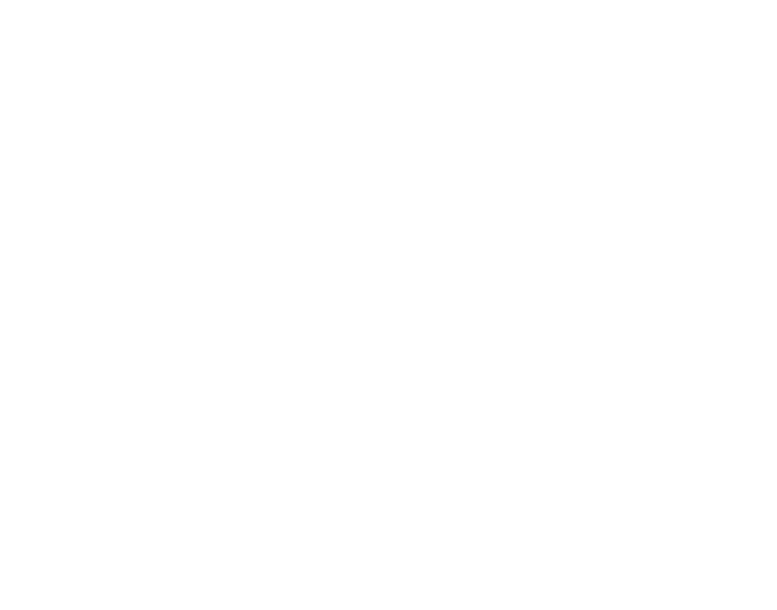
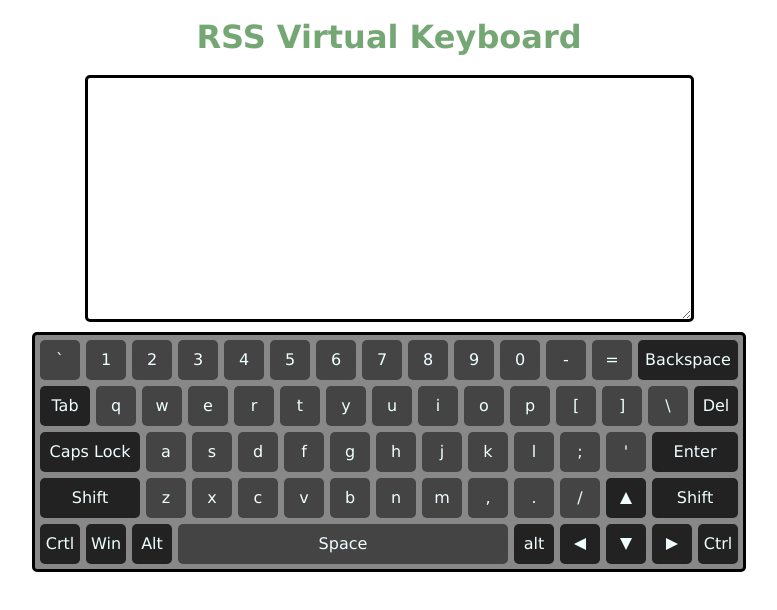
Before and after one commit to GinezisNWD/virtual-keyboard, a plain HTML site: page index.html in a window 1280 px wide. Shown: the whole page, without its empty margins (251-1028 px from the left). Drawn offline with Linux system fonts and the light colour scheme.

Commit message:
feat: add render keyboard section

```diff
--- a/assets/sass/main.scss
+++ b/assets/sass/main.scss
@@ -27,6 +27,8 @@
 html,
 body {
 	height: 100%;
+	font-family: Verdana, Geneva, Tahoma, sans-serif;
+	font-size: 16px;
 }
 
 .container {
--- a/assets/sass/pages/_home.scss
+++ b/assets/sass/pages/_home.scss
@@ -0,0 +1,153 @@
+.keyboard {
+	display: flex;
+	flex-direction: column;
+	align-items: center;
+
+
+	&__title {
+		font-size: 2rem;
+		font-weight: 600;
+		color: rgb(117, 167, 117);
+	}
+
+	&__input {
+		margin: 0 0 10px 0;
+		padding: 10px;
+		resize: both;
+
+		border: 3px solid #000;
+		border-radius: 5px;
+	}
+
+	&__keys {
+		display: flex;
+		flex-direction: column;
+		padding: 2px;
+
+		background: #888888;
+		border: 3px solid #000;
+		border-radius: 5px;
+	}
+
+	&__row {
+		display: flex;
+		justify-content: space-between;
+	}
+
+	&__key {
+		display: flex;
+		align-items: center;
+		justify-content: center;
+		margin: 3px;
+		min-width: 40px;
+		min-height: 40px;
+
+
+		color: azure;
+		border-radius: 5px;
+		background: #444444;
+
+		&:hover {
+			cursor: pointer;
+			background: rgb(117, 167, 117);
+			transition: 0.3s;
+		}
+
+		&_service {
+			background-color: #222222;
+		}
+
+		&_tab {
+			width: 50px;
+		}
+
+		&_backspace {
+			width: 100px;
+		}
+
+		&_del {
+			width: 44px;
+		}
+
+		&_caps-lock {
+			width: 100px;
+		}
+
+		&_enter {
+			width: 86px;
+		}
+
+		&_shift {}
+
+		&_left-shift {
+			width: 100px;
+		}
+
+		&_right-shift {
+			width: 86px;
+		}
+
+		&_space {
+			flex: 1 1 auto;
+		}
+
+		&_ctrl {}
+
+		&_left-ctrl {}
+
+		&_right-crtl {}
+
+		&_win {}
+
+		&_alt {}
+
+		&_left-alt {}
+
+		&_right-alt {}
+
+		&_up {
+			span {
+				width: 0;
+				height: 0;
+				border-left: 6px solid transparent;
+				border-right: 6px solid transparent;
+				border-bottom: 12px solid azure;
+			}
+		}
+
+		&_down {
+			span {
+				width: 0;
+				height: 0;
+				border-left: 6px solid transparent;
+				border-right: 6px solid transparent;
+				border-top: 12px solid azure;
+			}
+		}
+
+		&_left {
+			span {
+				width: 0;
+				height: 0;
+				border-top: 6px solid transparent;
+				border-bottom: 6px solid transparent;
+				border-right: 12px solid azure;
+			}
+		}
+
+		&_right {
+			span {
+				width: 0;
+				height: 0;
+				border-top: 6px solid transparent;
+				border-bottom: 6px solid transparent;
+				border-left: 12px solid azure;
+			}
+		}
+	}
+
+	&__key._active {
+		border-radius: 40px;
+		background-color: rgb(22, 172, 22);
+	}
+}
--- a/index.html
+++ b/index.html
@@ -10,20 +10,10 @@
 </head>
 
 <body>
-	<div class="wrapper">
-		<header class="header">
-			<div class="container"></div>
-		</header>
-		<main class="main">
-			<div class="container"></div>
-		</main>
-		<footer class="footer">
-			<div class="container"></div>
-		</footer>
-	</div>
 
 
-	<script src="js/index.js"></script>
+
+	<script type="module" src="js/index.js"></script>
 </body>
 
 </html>
--- a/js/index.js
+++ b/js/index.js
@@ -0,0 +1,3 @@
+import { init, initKeyboard } from "./keyboard-render.js"
+init()
+initKeyboard()
--- /dev/null
+++ b/js/keyboard-languages.js
@@ -0,0 +1,12 @@
+const en = [
+	['`', '1', '2', '3', '4', '5', '6', '7', '8', '9', '0', '-', '=', 'Backspace',],
+	['Tab', 'q', 'w', 'e', 'r', 't', 'y', 'u', 'i', 'o', 'p', '[', ']', '\\', 'Del'],
+	['Caps Lock', 'a', 's', 'd', 'f', 'g', 'h', 'j', 'k', 'l', ';', `'`, 'Enter',],
+	['Shift', 'z', 'x', 'c', 'v', 'b', 'n', 'm', ',', '.', '/', 'up', 'Shift',],
+	['Crtl', 'Win', 'Alt', 'Space', 'alt', 'left', 'down', 'right', 'Ctrl',],
+
+]
+
+const enAlt = [[]]
+
+export { en, enAlt }
--- /dev/null
+++ b/js/keyboard-render.js
@@ -0,0 +1,82 @@
+import { en, enAlt } from "./keyboard-languages.js"
+
+function init() {
+	const wrapper = document.createElement('div')
+	wrapper.classList.add('wrapper')
+	document.body.prepend(wrapper)
+
+	const main = document.createElement('main')
+	main.classList.add('main')
+	wrapper.prepend(main)
+
+	const container = document.createElement('div')
+	container.classList.add('container')
+	main.prepend(container)
+}
+
+function initKeyboard(lang = 'en') {
+	const container = document.querySelector('.main .container')
+
+	const keyboard = document.createElement('section')
+	keyboard.classList.add('keyboard')
+	container.prepend(keyboard)
+
+	const keyboardTitle = document.createElement('h1')
+	keyboardTitle.classList.add('keyboard__title')
+	keyboardTitle.textContent = 'RSS Virtual Keyboard'
+	keyboard.append(keyboardTitle)
+
+	const keyboarInput = document.createElement('textarea')
+	keyboarInput.classList.add('keyboard__input')
+	keyboarInput.setAttribute('cols', 70)
+	keyboarInput.setAttribute('rows', 12)
+	keyboard.append(keyboarInput)
+
+	const keyboarKeys = document.createElement('div')
+	keyboarKeys.classList.add('keyboard__keys')
+	keyboard.append(keyboarKeys)
+
+	createButtons(en)
+
+}
+
+function createButtons(array) {
+	const keyboarKeys = document.querySelector('.keyboard__keys')
+	for (let i = 0; i < array.length; i++) {
+		const keyboardRow = document.createElement('div')
+		keyboardRow.classList.add('keyboard__row')
+		keyboarKeys.append(keyboardRow)
+		for (let j = 0; j < array[i].length; j++) {
+			const keyboardKey = document.createElement('div')
+			keyboardKey.classList.add('keyboard__key')
+			keyboardKey.textContent = array[i][j]
+			if (array[i][j] === 'up' || array[i][j] === 'left' || array[i][j] === 'down' || array[i][j] === 'right') {
+				keyboardKey.innerHTML = '<span></span>'
+			}
+			keyboardRow.append(keyboardKey)
+		}
+	}
+
+	const renderedKeys = document.querySelectorAll('.keyboard__key')
+	renderedKeys[13].classList.add('keyboard__key_service', 'keyboard__key_backspace')
+	renderedKeys[14].classList.add('keyboard__key_service', 'keyboard__key_tab')
+	renderedKeys[28].classList.add('keyboard__key_service', 'keyboard__key_del')
+	renderedKeys[29].classList.add('keyboard__key_service', 'keyboard__key_caps-lock')
+	renderedKeys[41].classList.add('keyboard__key_service', 'keyboard__key_enter')
+	renderedKeys[42].classList.add('keyboard__key_service', 'keyboard__key_shift', 'keyboard__key_left-shift')
+	renderedKeys[53].classList.add('keyboard__key_service', 'keyboard__key_up')
+	renderedKeys[54].classList.add('keyboard__key_service', 'keyboard__key_shift', 'keyboard__key_right-shift')
+	renderedKeys[55].classList.add('keyboard__key_service', 'keyboard__key_ctrl', 'keyboard__key_left-ctrl')
+	renderedKeys[56].classList.add('keyboard__key_service', 'keyboard__key_win')
+	renderedKeys[57].classList.add('keyboard__key_service', 'keyboard__key_alt', 'keyboard__key_left-alt')
+	renderedKeys[58].classList.add('keyboard__key_space')
+	renderedKeys[59].classList.add('keyboard__key_service', 'keyboard__key_alt', 'keyboard__key_right-alt')
+	renderedKeys[60].classList.add('keyboard__key_service', 'keyboard__key_left')
+	renderedKeys[61].classList.add('keyboard__key_service', 'keyboard__key_down')
+	renderedKeys[62].classList.add('keyboard__key_service', 'keyboard__key_right')
+	renderedKeys[63].classList.add('keyboard__key_service', 'keyboard__key_ctrl', 'keyboard__key_right-ctrl')
+}
+
+
+
+export { init, initKeyboard }
```
Also changed, not shown: css/main.css, 1 other file.
